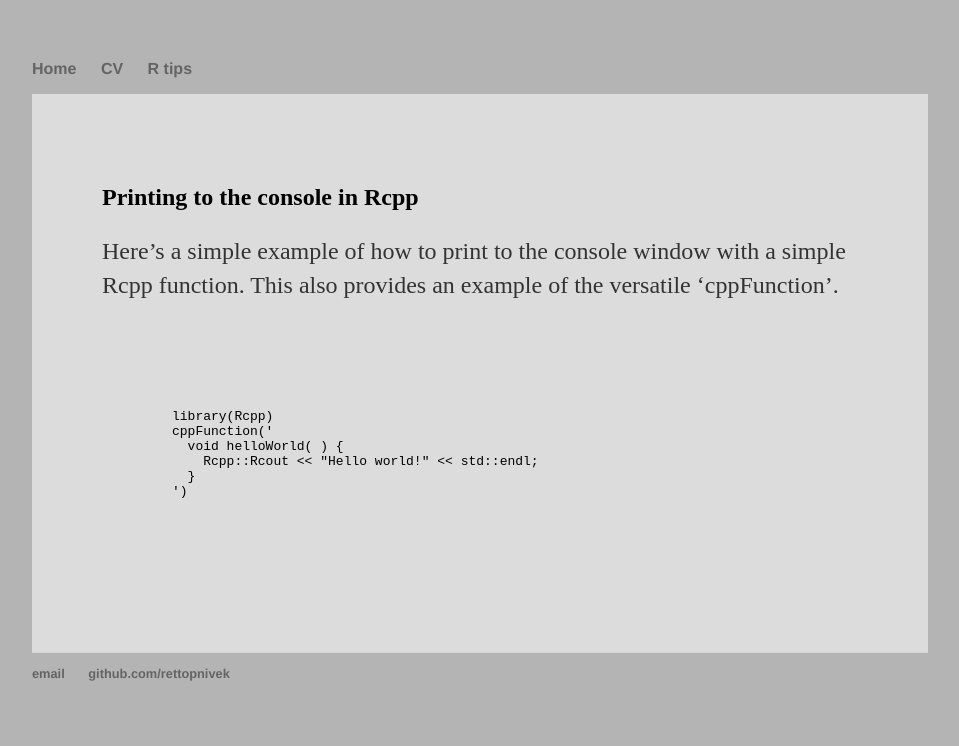
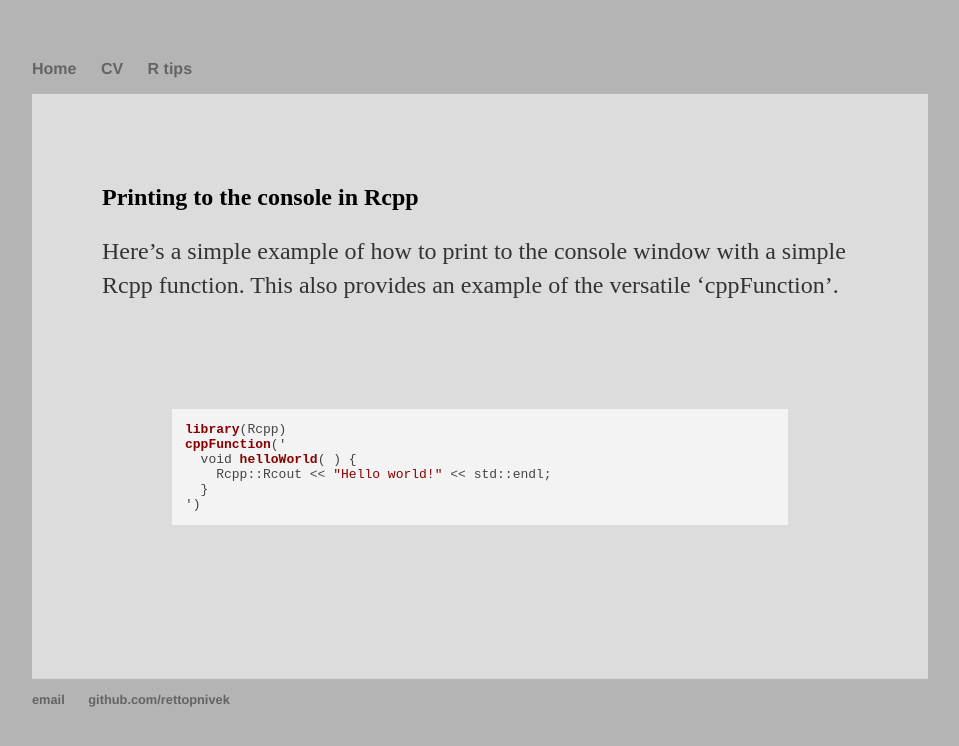
Before and after one commit to rettopnivek/rettopnivek.github.io, a Jekyll site: the page built from pages/Rcpp_console_print.md, in a window 1280 px wide. Shown: the top 746 px of the page, without its empty margins (160-1119 px from the left). Built offline with Jekyll 4.4.1, drawn with Linux system fonts in a browser that asks for light colours; nearby versions of some CDN libraries; part of the change alters nothing that is shown.

Commit message:
Update default.html

```diff
--- a/_layouts/default.html
+++ b/_layouts/default.html
@@ -4,6 +4,13 @@
 			<title>{{ page.title }}</title>
 			<!-- link to main stylesheet -->
 			<link rel="stylesheet" type="text/css" href="/css/main.css">
+			<!--Add Highlight.js https://highlightjs.org/download/ -->
+                        <link rel="stylesheet" href="//cdnjs.cloudflare.com/ajax/libs/highlight.js/9.0.0/styles/default.min.css">
+                        <script src="//cdnjs.cloudflare.com/ajax/libs/highlight.js/9.0.0/highlight.min.js"></script>
+                        <!-- Using Highight.js https://highlightjs.org/usage/-->
+                        <script>
+                          hljs.initHighlightingOnLoad();
+                        </script>
 		</head>
 		<body>
 			<nav>
```
